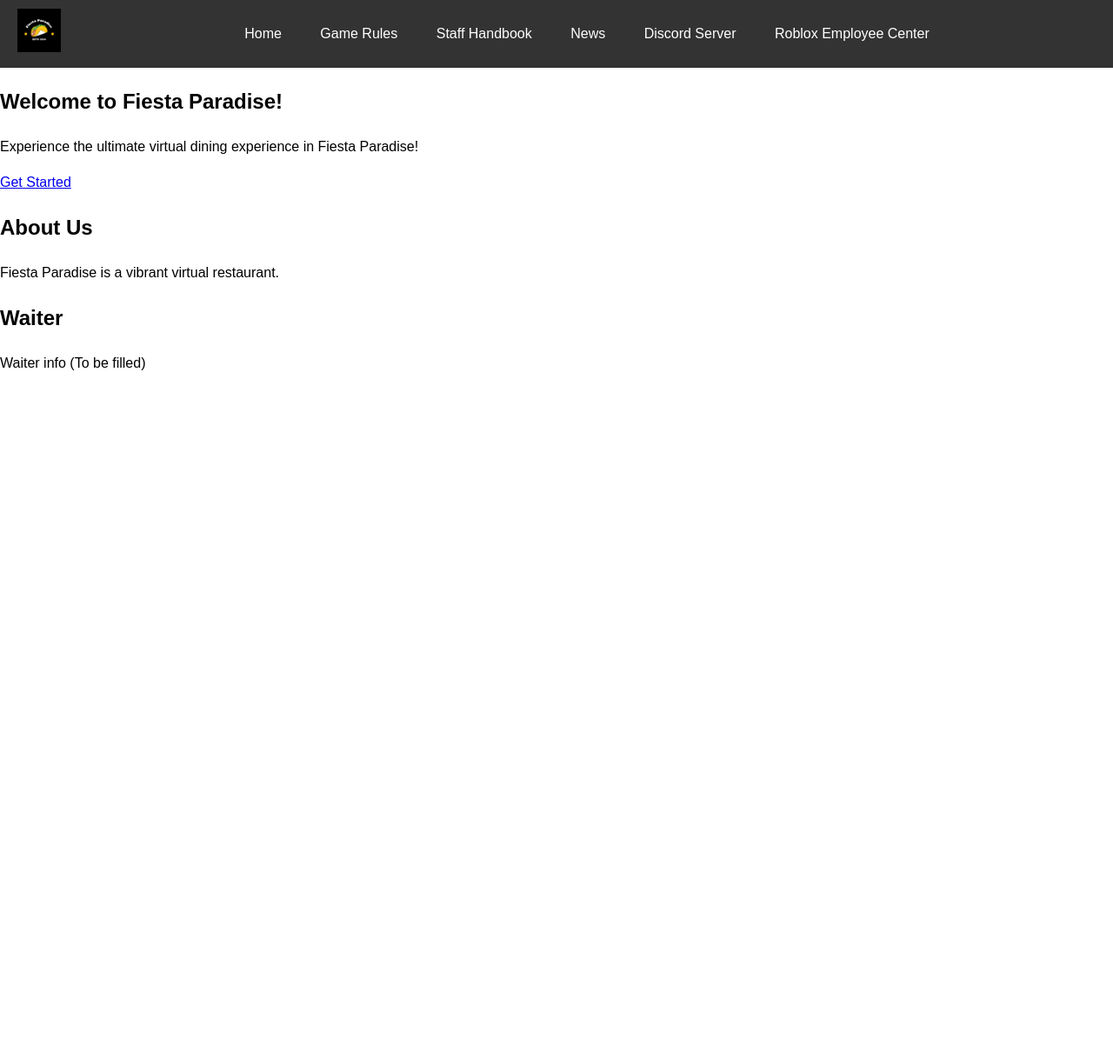
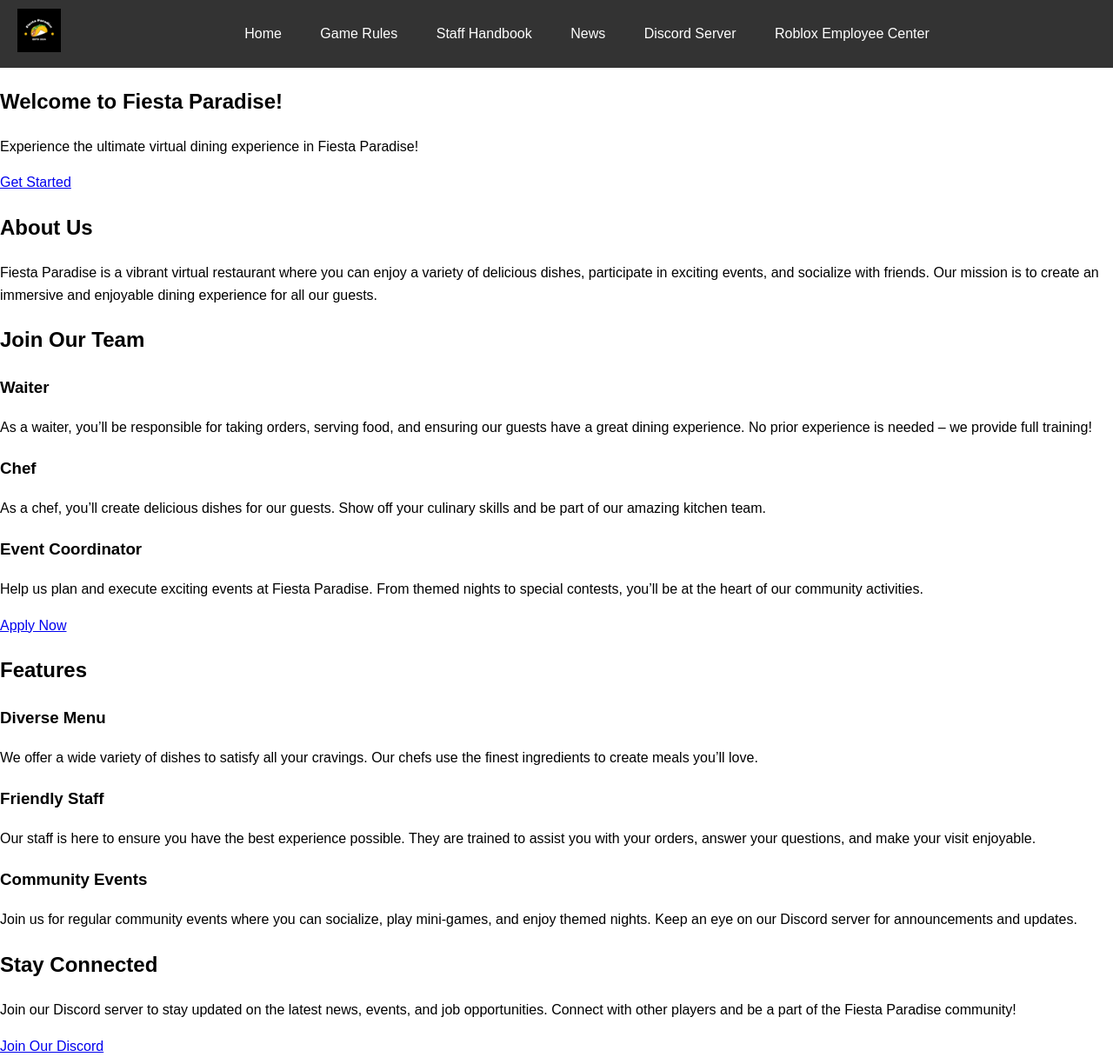
Before and after one commit to ifBars/Fiesta-Paradise, a Jekyll site: the page built from index.html, in a window 1280 px wide. Shown: the whole page at 87% size. Built offline with Jekyll 4.4.1, drawn with Linux system fonts in a browser that asks for light colours; before the commit the page ends 900 px from its top, so only the background shows below that.

Commit message:
Update Home Page & Add Announcement

```diff
--- a/index.html
+++ b/index.html
@@ -16,19 +16,54 @@
 <section class="about">
     <div class="about-content">
         <h2>About Us</h2>
-        <p>Fiesta Paradise is a vibrant virtual restaurant.</p>
+        <p>Fiesta Paradise is a vibrant virtual restaurant where you can enjoy a variety of delicious dishes, participate in exciting events, and socialize with friends. Our mission is to create an immersive and enjoyable dining experience for all our guests.</p>
     </div>
 </section>
 
 <!-- Jobs Section -->
 <section class="jobs">
     <div class="jobs-content">
-	    <h2>Waiter</h2>
-        <p>Waiter info (To be filled)</p>
+        <h2>Join Our Team</h2>
+        <div class="job-role">
+            <h3>Waiter</h3>
+            <p>As a waiter, you’ll be responsible for taking orders, serving food, and ensuring our guests have a great dining experience. No prior experience is needed – we provide full training!</p>
+        </div>
+        <div class="job-role">
+            <h3>Chef</h3>
+            <p>As a chef, you’ll create delicious dishes for our guests. Show off your culinary skills and be part of our amazing kitchen team.</p>
+        </div>
+        <div class="job-role">
+            <h3>Event Coordinator</h3>
+            <p>Help us plan and execute exciting events at Fiesta Paradise. From themed nights to special contests, you’ll be at the heart of our community activities.</p>
+        </div>
+        <a href="/Fiesta-Paradise/jobs" class="cta-button">Apply Now</a>
     </div>
 </section>
 
 <!-- Features Section -->
 <section class="features">
+    <div class="features-content">
+        <h2>Features</h2>
+        <div class="feature-item">
+            <h3>Diverse Menu</h3>
+            <p>We offer a wide variety of dishes to satisfy all your cravings. Our chefs use the finest ingredients to create meals you’ll love.</p>
+        </div>
+        <div class="feature-item">
+            <h3>Friendly Staff</h3>
+            <p>Our staff is here to ensure you have the best experience possible. They are trained to assist you with your orders, answer your questions, and make your visit enjoyable.</p>
+        </div>
+        <div class="feature-item">
+            <h3>Community Events</h3>
+            <p>Join us for regular community events where you can socialize, play mini-games, and enjoy themed nights. Keep an eye on our Discord server for announcements and updates.</p>
+        </div>
+    </div>
+</section>
 
+<!-- Contact Section -->
+<section class="contact">
+    <div class="contact-content">
+        <h2>Stay Connected</h2>
+        <p>Join our Discord server to stay updated on the latest news, events, and job opportunities. Connect with other players and be a part of the Fiesta Paradise community!</p>
+        <a href="https://discord.gg/hKqgVrXjRF" class="cta-button">Join Our Discord</a>
+    </div>
 </section>
```
Also changed, not shown: _news/2024-05-25-job-announcement.md (added, +52 -0 lines).
